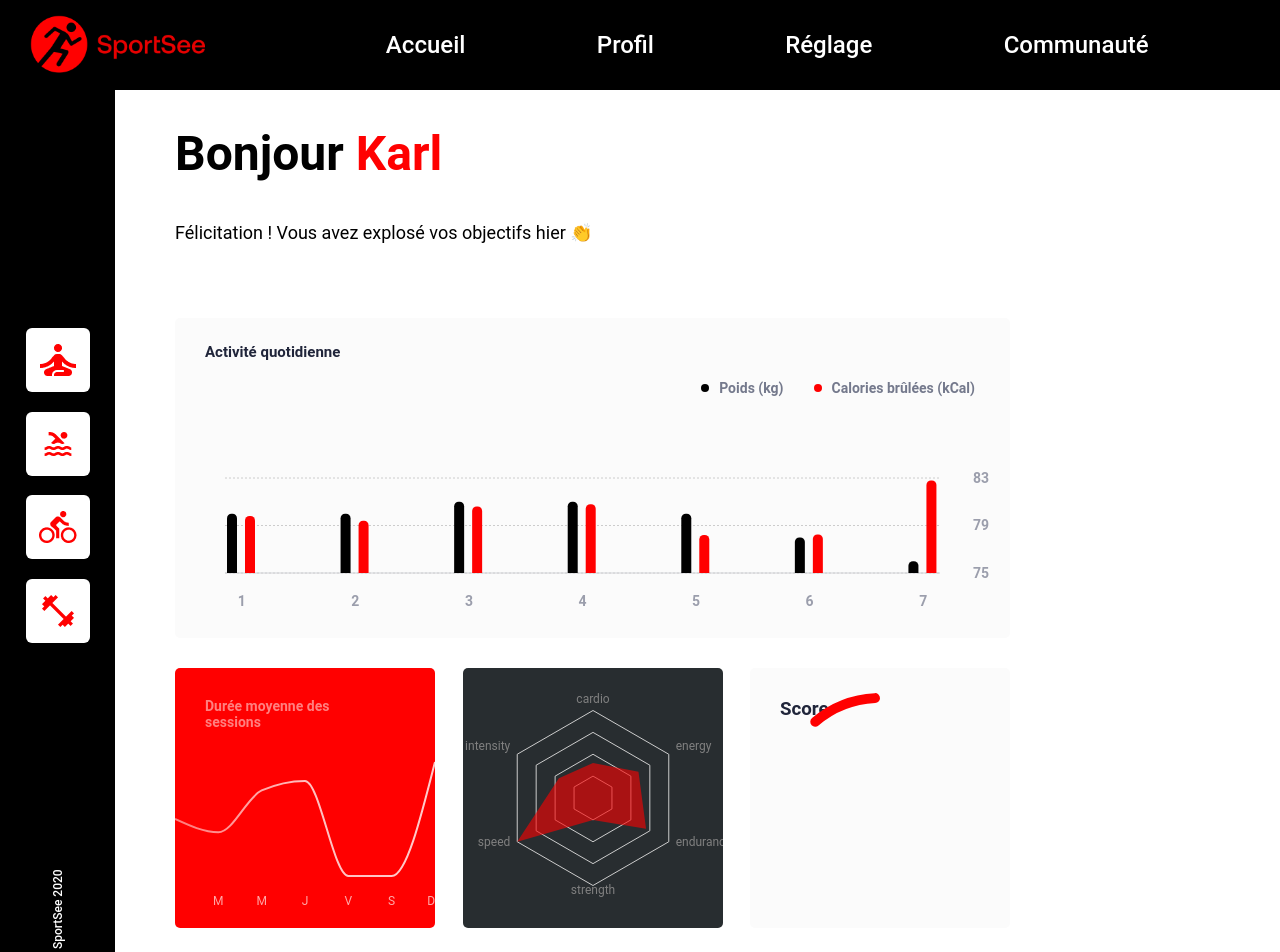
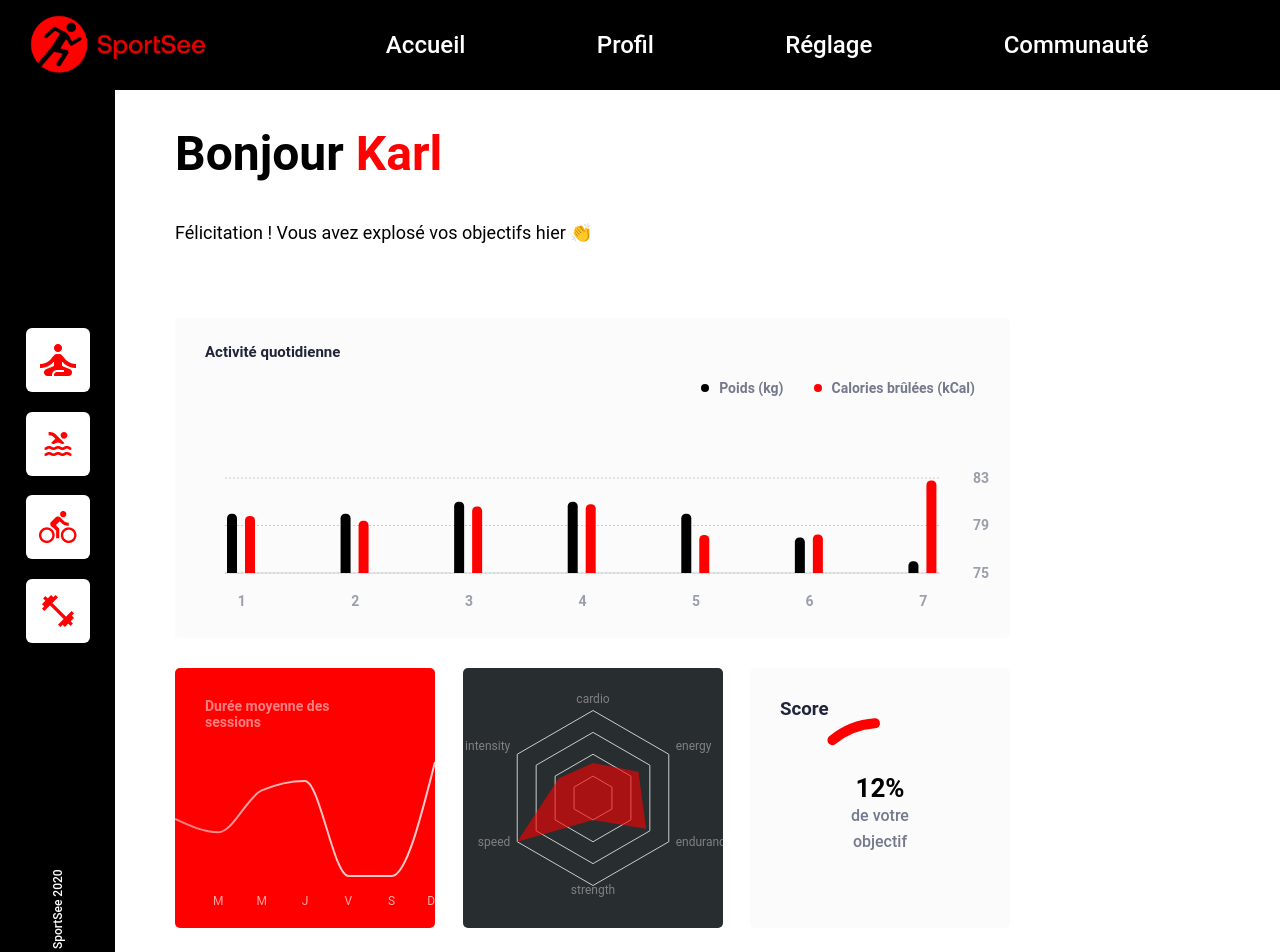
Before and after one commit to LouisMichelin/Projet12-SportSee, a React (Vite) app: page /12 in a window 1280 px wide. Shown: the top 952 px of the page. Built offline with nearby package versions, Linux system fonts and the light colour scheme.

Commit message:
<Score /> : 100% OK

```diff
--- a/src/components/Score/Score.jsx
+++ b/src/components/Score/Score.jsx
@@ -62,16 +62,17 @@ function Score({ useParamID }) {
                // cx="50%"
                // cy="50%"
                // innerRadius="75%"
-               innerRadius="80%"
-               outerRadius="90%"
+               innerRadius="60%"
+               outerRadius="70%"
                data={graphData}
                // style={{ position: "absolute", width: "200px", height: "200px" }}
+               // style={{ position: "absolute" }}
             >
-               {/* <Legend
+               <Legend
                   content={RenderCustomizedLegend}
                   // verticalAlign="middle"
                   // align="center"
-               /> */}
+               />
                <RadialBar
                   dataKey="uv"
                   cornerRadius={20}
--- a/src/components/Score/Score.scss
+++ b/src/components/Score/Score.scss
@@ -4,35 +4,30 @@
    background-color: #fbfbfb;
    border-radius: 5px;
 }
-
 .ScoreTitle {
    position: absolute;
    color: #20253a;
    margin-left: 30px;
    margin-top: 30px;
-   // margin-bottom: 10px;
 }
-
 .recharts-legend-wrapper {
-   // z-index: 3;
-   // position: absolute;
    display: flex;
    justify-content: center;
    bottom: 50%;
 }
-
 .legendWrapper {
-   // z-index: 2;
-   // position: absolute;
+   position: absolute;
    display: flex;
    flex-direction: column;
    align-items: center;
    width: 100px;
-   background-color: yellow;
+   height: 100px;
+   bottom: 50px;
 }
 .score {
    font-size: 26px;
    font-weight: 700;
+   text-align: center;
 }
 .description {
    font-size: 16px;
```
Also changed, not shown: src/components/Sessions/Sessions.scss (+0 -16 lines).
